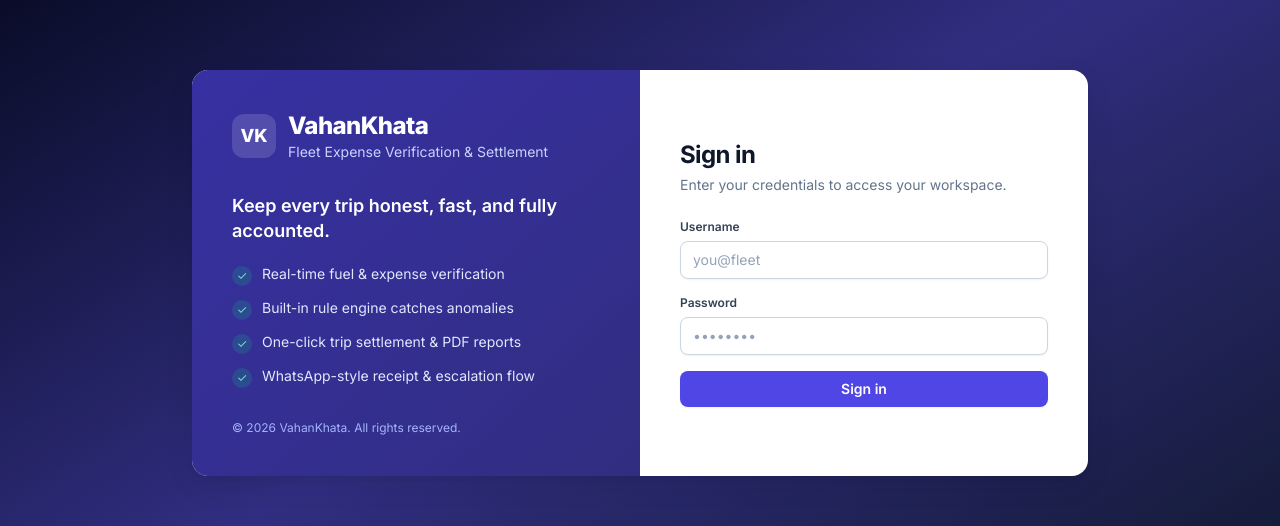
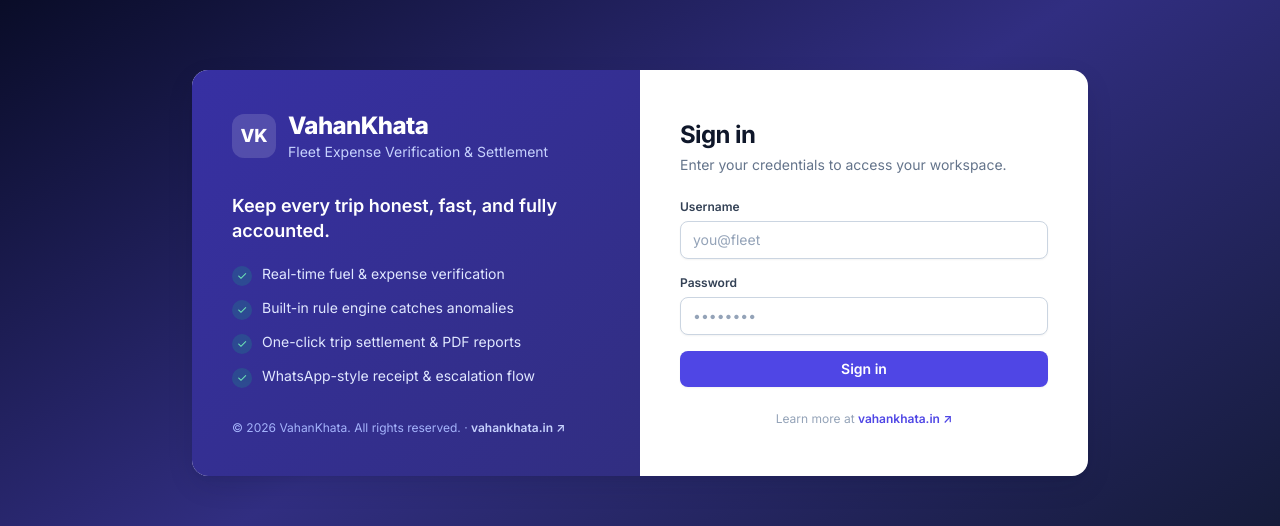
Before and after one commit to arvindsrivastava1981/FleetFlow, a React (Vite) app in the folder frontend/: page / in a window 1280 px wide. Shown: the part 127-653 px from the top of the page. Built offline with nearby package versions, Linux system fonts and the light colour scheme; no server answers.

Commit message:
login page added loader and public site link

```diff
--- a/frontend/src/pages/index.jsx
+++ b/frontend/src/pages/index.jsx
@@ -1,4 +1,4 @@
-import { useState } from "react";
+import { useEffect, useState } from "react";
 import { useNavigate } from "react-router-dom";
 import { useAuth } from "../context/AuthContext.jsx";
 import { useToast } from "../context/ToastContext.jsx";
@@ -10,6 +10,40 @@ const FEATURES = [
   "WhatsApp-style receipt & escalation flow",
 ];
 
+// Show the "server waking up" reassurance after this many seconds. Render's
+// free tier spins the API down when idle and a cold start can take ~50s, so
+// the UI must explain the wait instead of looking frozen.
+const COLD_START_HINT_AFTER_S = 8;
+
+// Marketing site origin (mirrors VITE_APP_URL on the public site, which links
+// back here). Overridable at build time; defaults to the production domain.
+const PUBLIC_SITE_URL = import.meta.env.VITE_SITE_URL || "https://vahankhata.in";
+
+function ButtonSpinner() {
+  return (
+    <svg
+      className="h-4 w-4 shrink-0 animate-spin"
+      viewBox="0 0 24 24"
+      fill="none"
+      aria-hidden="true"
+    >
+      <circle
+        className="opacity-25"
+        cx="12"
+        cy="12"
+        r="10"
+        stroke="currentColor"
+        strokeWidth="4"
+      />
+      <path
+        className="opacity-75"
+        fill="currentColor"
+        d="M4 12a8 8 0 018-8V0C5.373 0 0 5.373 0 12h4zm2 5.291A7.962 7.962 0 014 12H0c0 3.042 1.135 5.824 3 7.938l3-2.647z"
+      />
+    </svg>
+  );
+}
+
 export default function LoginPage() {
   const { login } = useAuth();
   const toast = useToast();
@@ -18,6 +52,20 @@ export default function LoginPage() {
   const [password, setPassword] = useState("");
   const [error, setError] = useState("");
   const [busy, setBusy] = useState(false);
+  // Seconds since the sign-in request started — powers the live counter and
+  // the cold-start hint so a slow first login doesn't feel like a hang.
+  const [elapsed, setElapsed] = useState(0);
+
+  useEffect(() => {
+    if (!busy) return undefined;
+    setElapsed(0);
+    const startedAt = Date.now();
+    const id = setInterval(
+      () => setElapsed(Math.floor((Date.now() - startedAt) / 1000)),
+      1000,
+    );
+    return () => clearInterval(id);
+  }, [busy]);
 
   async function onSubmit(e) {
     e.preventDefault();
@@ -27,10 +75,17 @@ export default function LoginPage() {
       const landing = await login(username, password);
       navigate(landing, { replace: true });
     } catch (err) {
-      setError(err.message || "Login failed");
-      toast.error(err.message || "Login failed");
+      // A dropped/timed-out fetch surfaces as "Failed to fetch" — during a
+      // cold start that almost always means the server was still waking up.
+      const message =
+        err.message === "Failed to fetch"
+          ? "Couldn't reach the server. It may still be waking up — please try again in a minute."
+          : err.message || "Login failed";
+      setError(message);
+      toast.error(message);
     } finally {
       setBusy(false);
+      setElapsed(0);
     }
   }
 
@@ -71,7 +126,15 @@ export default function LoginPage() {
             </ul>
           </div>
           <p className="text-xs text-brand-300">
-            © {new Date().getFullYear()} VahanKhata. All rights reserved.
+            © {new Date().getFullYear()} VahanKhata. All rights reserved. ·{" "}
+            <a
+              href={PUBLIC_SITE_URL}
+              target="_blank"
+              rel="noopener noreferrer"
+              className="font-semibold text-brand-200 underline-offset-2 transition hover:text-white hover:underline"
+            >
+              vahankhata.in ↗
+            </a>
           </p>
         </div>
 
@@ -111,6 +174,7 @@ export default function LoginPage() {
                 required
                 placeholder="you@fleet"
                 autoComplete="username"
+                disabled={busy}
                 className="input"
               />
             </div>
@@ -126,6 +190,7 @@ export default function LoginPage() {
                 required
                 placeholder="••••••••"
                 autoComplete="current-password"
+                disabled={busy}
                 className="input"
               />
             </div>
@@ -134,9 +199,42 @@ export default function LoginPage() {
               disabled={busy}
               className="btn-primary w-full"
             >
-              {busy ? "Signing in…" : "Sign in"}
+              {busy ? (
+                <span className="inline-flex items-center justify-center gap-2">
+                  <ButtonSpinner />
+                  <span>Signing in…</span>
+                  {elapsed > 0 && (
+                    <span className="tabular-nums opacity-80">
+                      {elapsed}s
+                    </span>
+                  )}
+                </span>
+              ) : (
+                "Sign in"
+              )}
             </button>
           </form>
+
+          {busy && elapsed >= COLD_START_HINT_AFTER_S && (
+            <div className="alert alert-info mt-4">
+              Still connecting — our free-tier server sleeps when idle and can
+              take up to a minute to wake up on the first sign-in. Keep this
+              tab open; you&apos;ll be signed in automatically once it
+              responds.
+            </div>
+          )}
+
+          <p className="mt-6 text-center text-xs text-ink-400">
+            Learn more at{" "}
+            <a
+              href={PUBLIC_SITE_URL}
+              target="_blank"
+              rel="noopener noreferrer"
+              className="font-semibold text-brand-600 underline-offset-2 transition hover:text-brand-700 hover:underline"
+            >
+              vahankhata.in ↗
+            </a>
+          </p>
         </div>
       </div>
     </div>
```
